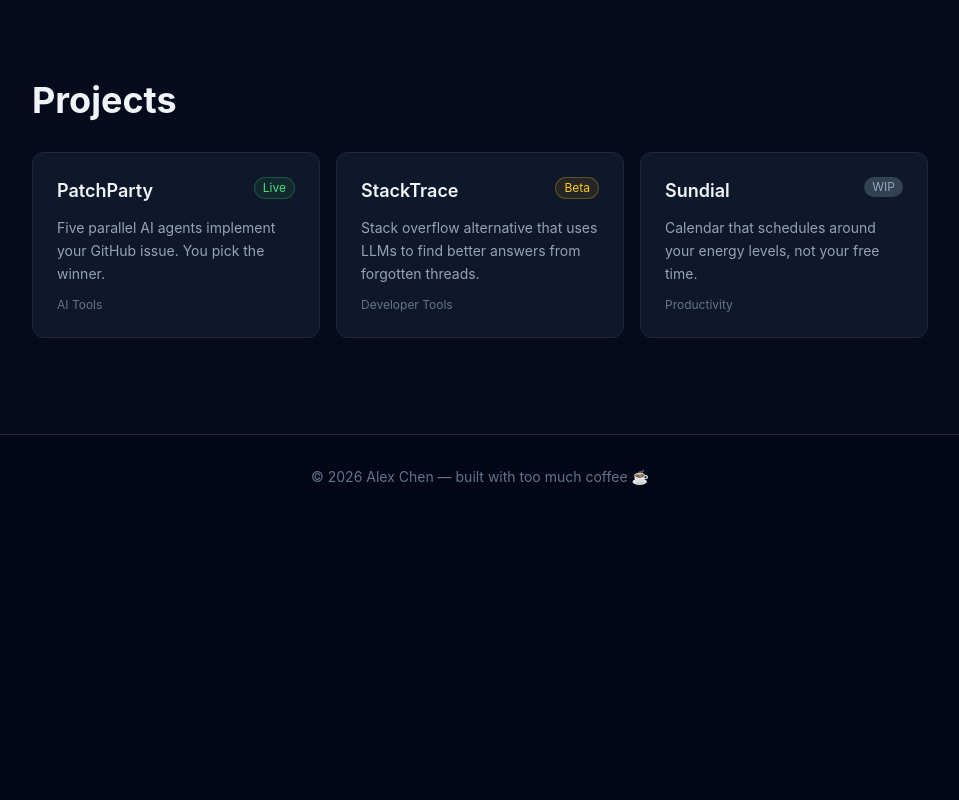
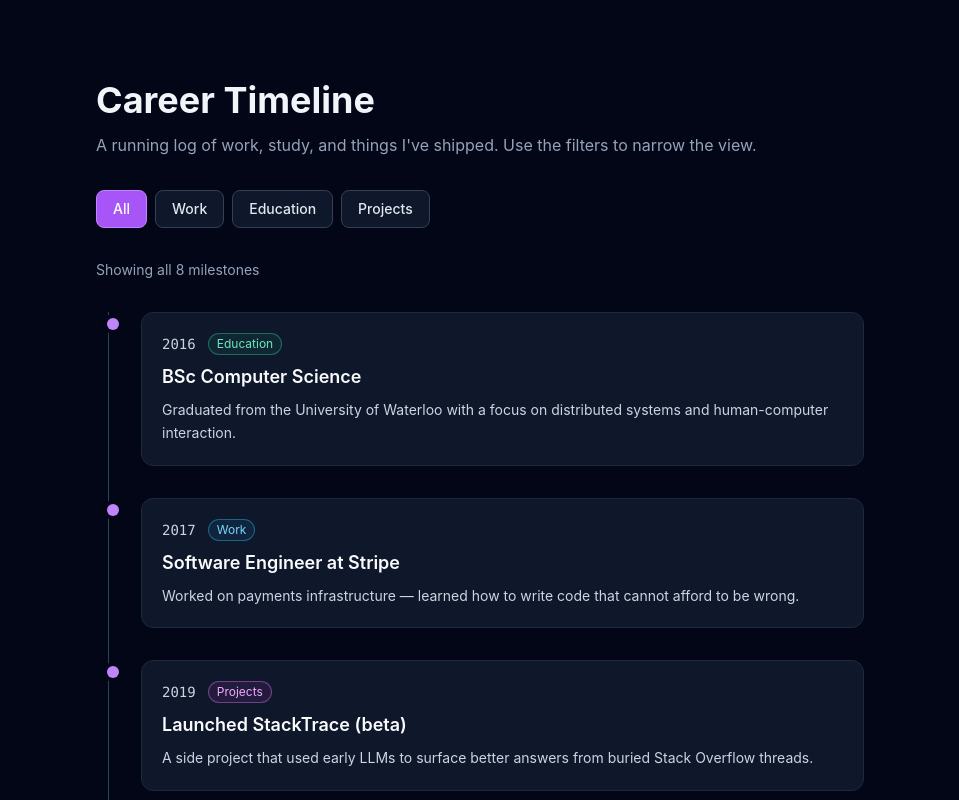
Before and after one commit to ThePyth0nKid/soloPortfolio, a React (Vite) app: page / in a window 1280 px wide. Shown: the part 1300-2100 px from the top of the page, without its empty margins (160-1119 px from the left). Before the commit the page ends 1819 px from the top, so only its background shows below. Built offline with nearby package versions, Linux system fonts and the light colour scheme.

Commit message:
feat: Add an interactive career timeline with category filter (via PatchParty: A11y)

```diff
--- a/src/App.jsx
+++ b/src/App.jsx
@@ -1,17 +1,16 @@
 import Hero from './components/Hero'
 import About from './components/About'
 import Projects from './components/Projects'
-// 👇 PatchParty agents will add a Contact section here
-// import Contact from './components/Contact'
+import Timeline from './components/Timeline'
 
 export default function App() {
   return (
     <div className="min-h-screen">
       <Hero />
       <About />
+      <Timeline />
       <Projects />
-      {/* <Contact /> ← agents add this */}
-      <footer className="py-8 text-center text-sm text-slate-500 border-t border-slate-800">
+      <footer className="py-8 text-center text-sm text-slate-400 border-t border-slate-800">
         © 2026 Alex Chen — built with too much coffee ☕
       </footer>
     </div>
--- /dev/null
+++ b/src/components/Timeline.jsx
@@ -0,0 +1,181 @@
+import { useState, useId, useMemo } from 'react'
+
+const MILESTONES = [
+  {
+    year: '2016',
+    title: 'BSc Computer Science',
+    description: 'Graduated from the University of Waterloo with a focus on distributed systems and human-computer interaction.',
+    category: 'Education',
+  },
+  {
+    year: '2017',
+    title: 'Software Engineer at Stripe',
+    description: 'Worked on payments infrastructure — learned how to write code that cannot afford to be wrong.',
+    category: 'Work',
+  },
+  {
+    year: '2019',
+    title: 'Launched StackTrace (beta)',
+    description: 'A side project that used early LLMs to surface better answers from buried Stack Overflow threads.',
+    category: 'Projects',
+  },
+  {
+    year: '2020',
+    title: 'Senior Engineer at Figma',
+    description: 'Shipped collaborative cursors and real-time presence across millions of concurrent sessions.',
+    category: 'Work',
+  },
+  {
+    year: '2022',
+    title: 'Recurse Center batch',
+    description: 'A twelve-week self-directed programming retreat. Rebuilt a database from scratch; relearned how to learn.',
+    category: 'Education',
+  },
+  {
+    year: '2023',
+    title: 'Released Sundial',
+    description: 'An energy-aware calendar app. First solo product to cross 1,000 paying users.',
+    category: 'Projects',
+  },
+  {
+    year: '2024',
+    title: 'Went independent',
+    description: 'Left full-time work to build AI tooling for developers. Shipping weekly, answering my own support email.',
+    category: 'Work',
+  },
+  {
+    year: '2025',
+    title: 'PatchParty launch',
+    description: 'Open-sourced a multi-agent coding playground. Received a Product Hunt #2 of the day.',
+    category: 'Projects',
+  },
+]
+
+const FILTERS = ['All', 'Work', 'Education', 'Projects']
+
+const CATEGORY_STYLES = {
+  Work: 'bg-sky-500/10 text-sky-300 border-sky-400/40',
+  Education: 'bg-emerald-500/10 text-emerald-300 border-emerald-400/40',
+  Projects: 'bg-fuchsia-500/10 text-fuchsia-300 border-fuchsia-400/40',
+}
+
+export default function Timeline() {
+  const [filter, setFilter] = useState('All')
+  const headingId = useId()
+  const statusId = useId()
+
+  const visible = useMemo(
+    () => (filter === 'All' ? MILESTONES : MILESTONES.filter((m) => m.category === filter)),
+    [filter]
+  )
+
+  const countLabel =
+    filter === 'All'
+      ? `Showing all ${visible.length} milestones`
+      : `Showing ${visible.length} ${filter.toLowerCase()} ${
+          visible.length === 1 ? 'milestone' : 'milestones'
+        }`
+
+  return (
+    <section
+      id="timeline"
+      aria-labelledby={headingId}
+      className="py-24 px-6"
+    >
+      <div className="max-w-3xl mx-auto space-y-8">
+        <div className="space-y-3">
+          <h2 id={headingId} className="text-4xl font-bold">
+            Career Timeline
+          </h2>
+          <p className="text-slate-400 leading-relaxed">
+            A running log of work, study, and things I've shipped. Use the filters to narrow the view.
+          </p>
+        </div>
+
+        <div
+          role="group"
+          aria-label="Filter timeline by category"
+          className="flex flex-wrap gap-2"
+        >
+          {FILTERS.map((name) => {
+            const isActive = filter === name
+            return (
+              <button
+                key={name}
+                type="button"
+                onClick={() => setFilter(name)}
+                aria-pressed={isActive}
+                className={[
+                  'px-4 py-2 rounded-lg text-sm font-medium border transition-colors',
+                  'focus:outline-none focus-visible:ring-2 focus-visible:ring-offset-2',
+                  'focus-visible:ring-purple-300 focus-visible:ring-offset-slate-950',
+                  isActive
+                    ? 'bg-purple-500 border-purple-400 text-white'
+                    : 'bg-slate-900 border-slate-700 text-slate-200 hover:border-slate-500 hover:text-white',
+                ].join(' ')}
+              >
+                {name}
+              </button>
+            )
+          })}
+        </div>
+
+        <p
+          id={statusId}
+          role="status"
+          aria-live="polite"
+          className="text-sm text-slate-400"
+        >
+          {countLabel}
+        </p>
+
+        {visible.length === 0 ? (
+          <p className="text-slate-300">No milestones match this filter yet.</p>
+        ) : (
+          <ol
+            aria-describedby={statusId}
+            className="relative border-l border-slate-700 ml-3 space-y-8 pl-8"
+          >
+            {visible.map((item) => {
+              const badgeClass =
+                CATEGORY_STYLES[item.category] ||
+                'bg-slate-700 text-slate-200 border-slate-600'
+              return (
+                <li
+                  key={`${item.year}-${item.title}`}
+                  className="relative timeline-item"
+                >
+                  <span
+                    aria-hidden="true"
+                    className="absolute -left-[2.1rem] top-1.5 h-3 w-3 rounded-full bg-purple-400 ring-4 ring-slate-950"
+                  />
+                  <article className="p-5 bg-slate-900 border border-slate-800 rounded-xl">
+                    <div className="flex flex-wrap items-center gap-3 mb-2">
+                      <time
+                        dateTime={item.year}
+                        className="text-sm font-mono text-slate-300"
+                      >
+                        {item.year}
+                      </time>
+                      <span
+                        className={`text-xs px-2 py-0.5 rounded-full border ${badgeClass}`}
+                      >
+                        {item.category}
+                      </span>
+                    </div>
+                    <h3 className="text-lg font-semibold text-slate-50">
+                      {item.title}
+                    </h3>
+                    <p className="mt-2 text-sm text-slate-300 leading-relaxed">
+                      {item.description}
+                    </p>
+                  </article>
+                </li>
+              )
+            })}
+          </ol>
+        )}
+      </div>
+    </section>
+  )
+}
--- a/src/index.css
+++ b/src/index.css
@@ -7,4 +7,34 @@
     @apply bg-slate-950 text-slate-100 antialiased;
     font-family: -apple-system, BlinkMacSystemFont, 'Segoe UI', Roboto, sans-serif;
   }
+
+  /* Global, accessible focus ring — never rely on outline:none alone. */
+  :focus-visible {
+    outline: 2px solid #d8b4fe; /* purple-300, ≥3:1 on slate-950 */
+    outline-offset: 2px;
+    border-radius: 4px;
+  }
 }
+
+@layer utilities {
+  .timeline-item {
+    animation: timeline-fade-in 240ms ease-out both;
+  }
+
+  @keyframes timeline-fade-in {
+    from {
+      opacity: 0;
+      transform: translateY(6px);
+    }
+    to {
+      opacity: 1;
+      transform: translateY(0);
+    }
+  }
+
+  @media (prefers-reduced-motion: reduce) {
+    .timeline-item {
+      animation: none;
+    }
+  }
+}
```
Also changed, not shown: 1 other file (tests, documents, lock files or other folders).
